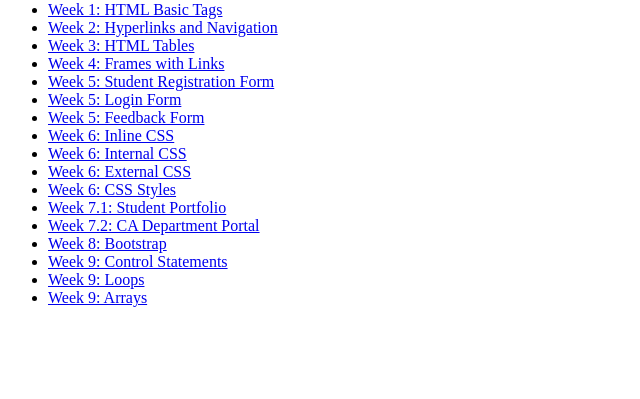
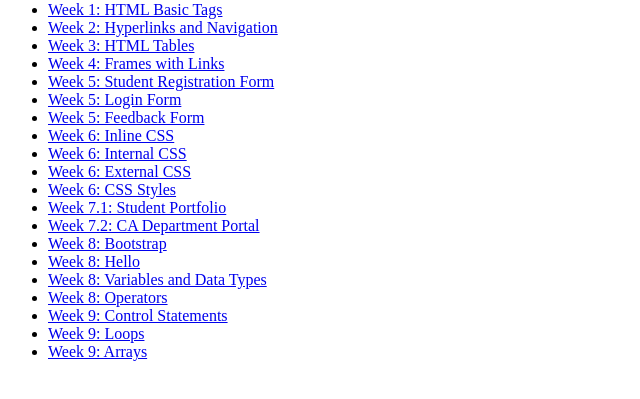
Before and after one commit to sadhikmohammad1106-svg/week-wise-programs, a plain HTML site: page index.html in a window 1280 px wide. Shown: the part 79-478 px from the top of the page, without its empty margins (0-640 px from the left). Drawn offline with Linux system fonts and the light colour scheme.

Commit message:
Add remaining Week 8 links

```diff
--- a/index.html
+++ b/index.html
@@ -22,6 +22,9 @@
         <li><a href="Week 7.1- Student portofolio/1.index.html">Week 7.1: Student Portfolio</a></li>
         <li><a href="Week 7.2-CA DEPARTMENT PORTAL/1.index.html">Week 7.2: CA Department Portal</a></li>
         <li><a href="Week 8/1.Boostrap.html">Week 8: Bootstrap</a></li>
+        <li><a href="Week 8/2.Hello.html">Week 8: Hello</a></li>
+        <li><a href="Week 8/3.variables and data types.html">Week 8: Variables and Data Types</a></li>
+        <li><a href="Week 8/4.Operators.html">Week 8: Operators</a></li>
         <li><a href="Week 9/1.Control Statements.html">Week 9: Control Statements</a></li>
         <li><a href="Week 9/2.Loops.html">Week 9: Loops</a></li>
         <li><a href="Week 9/Arrays.html">Week 9: Arrays</a></li>
```
